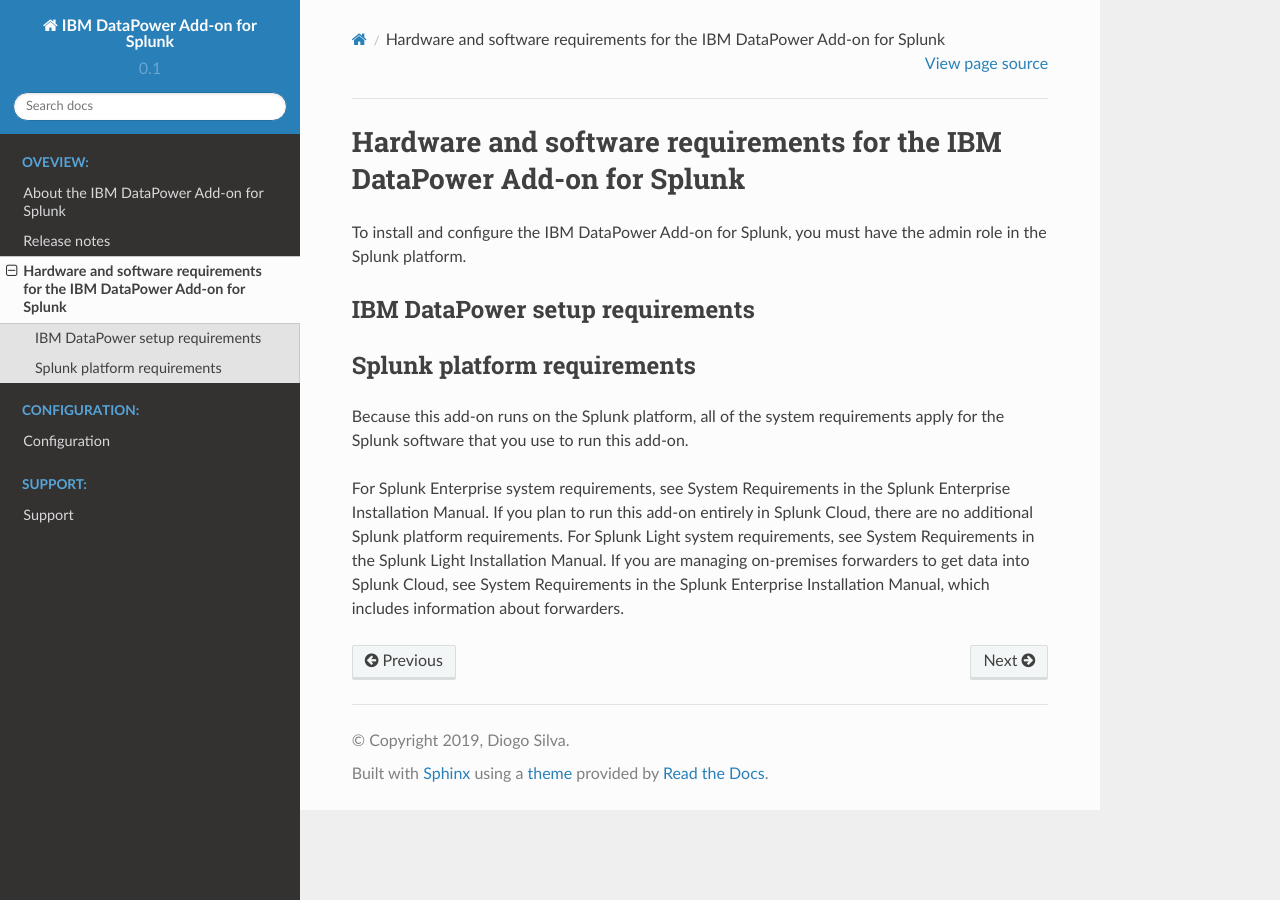
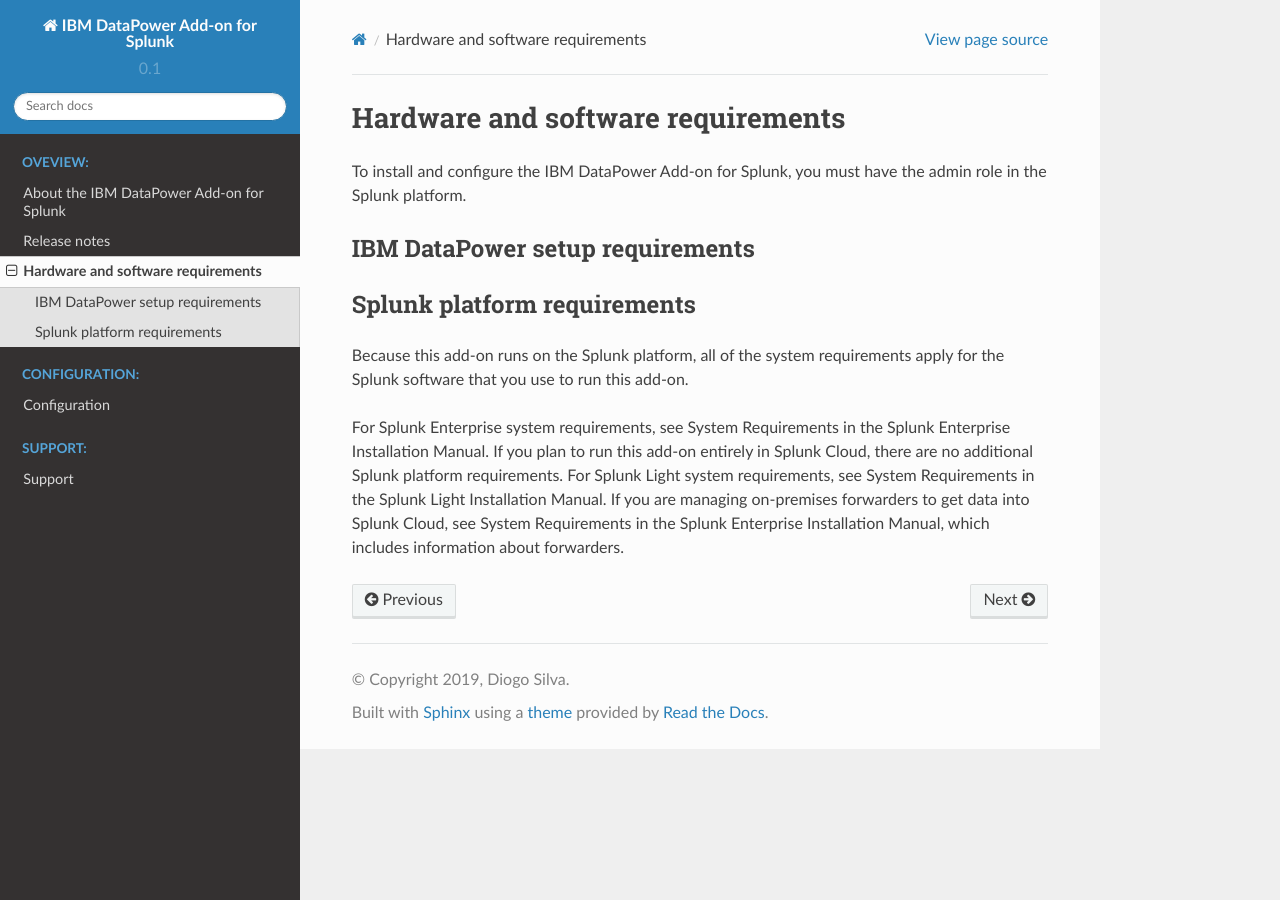
Before and after one commit to diogofgm/TA-ibm_datapower, a Sphinx documentation site: the page built from docs/source/overview/requirements.rst, in a window 1280 px wide. Built offline with Sphinx 7.4.7 and the Read the Docs theme 2.0.0, drawn with Linux system fonts in a browser that asks for light colours; pages that are not in the unit, such as notebooks, are missing from menus.

Commit message:
changed title

```diff
--- a/docs/source/overview/requirements.rst
+++ b/docs/source/overview/requirements.rst
@@ -1,6 +1,6 @@
-==========================================================================
-Hardware and software requirements for the IBM DataPower Add-on for Splunk
-==========================================================================
+==================================
+Hardware and software requirements
+==================================
 
 To install and configure the IBM DataPower Add-on for Splunk, you must have the admin role in the Splunk platform.
 
```
